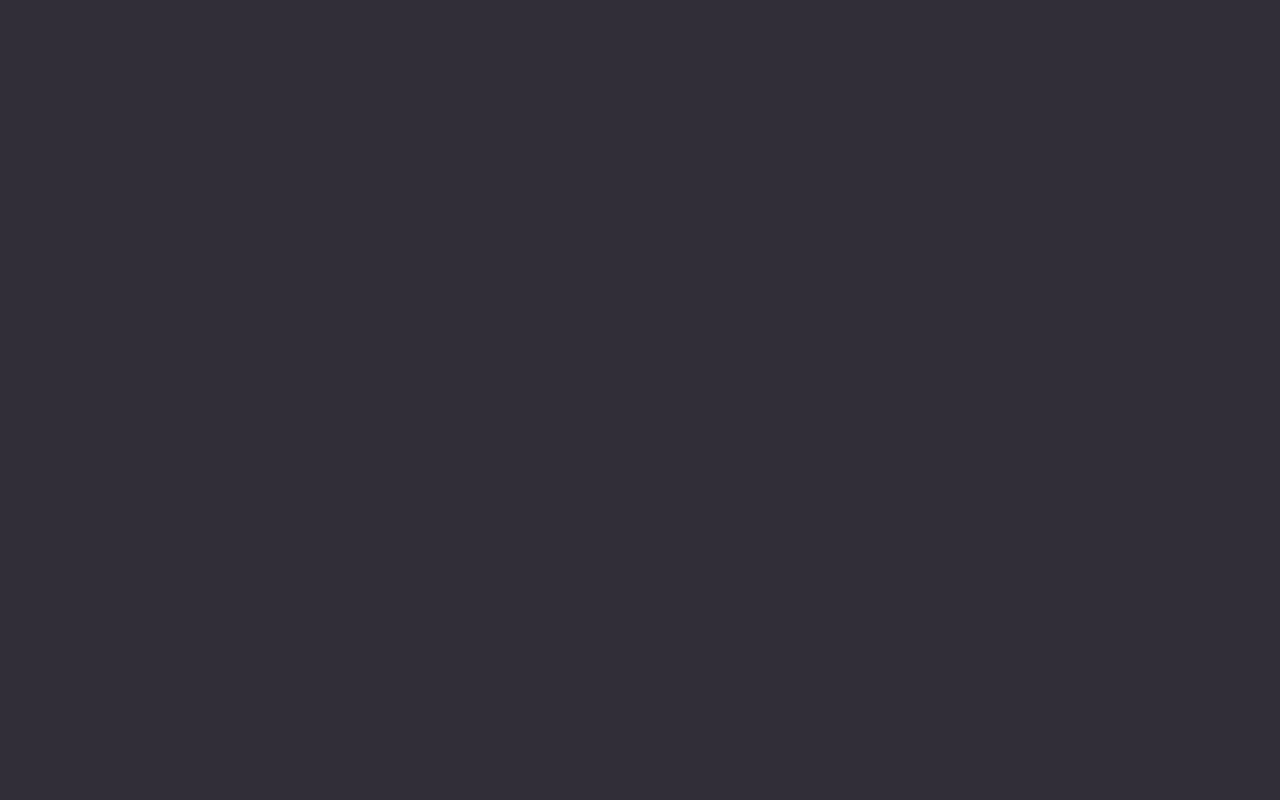
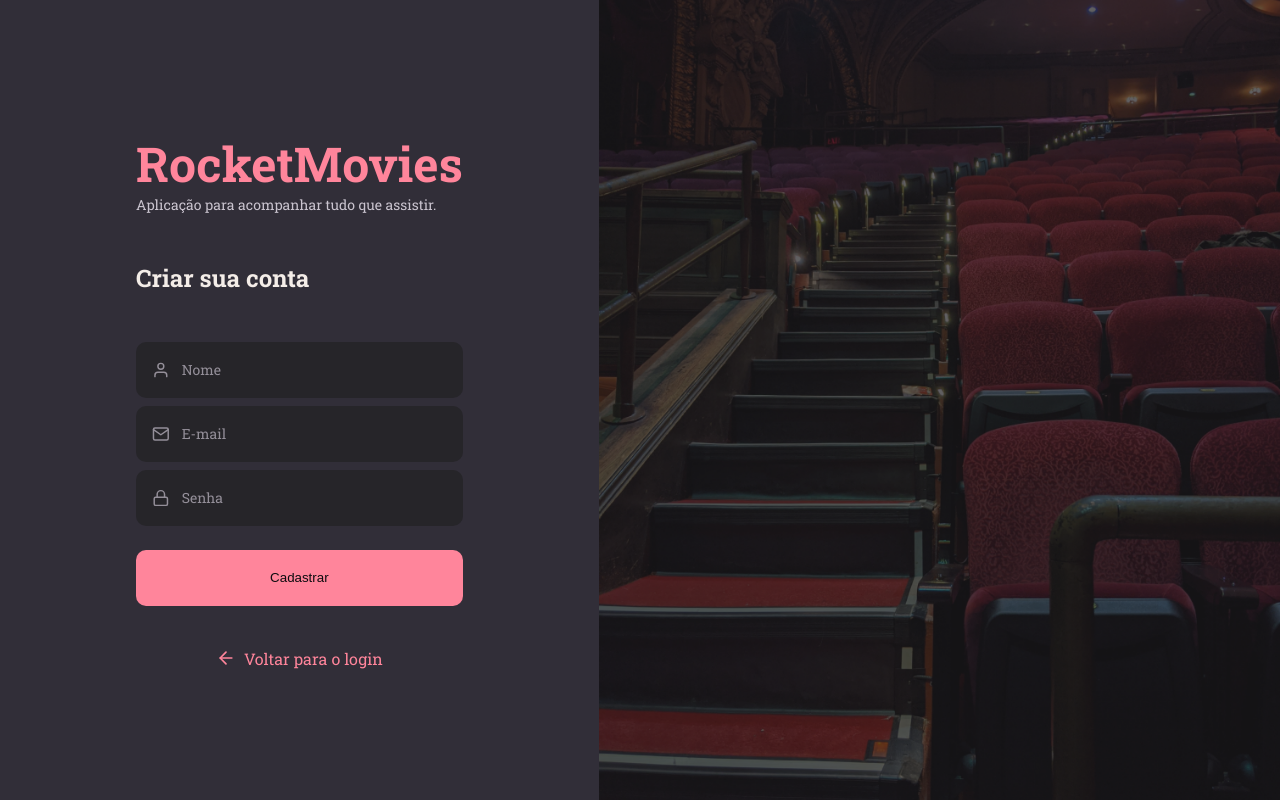
Before and after one commit to Felipe099/Challenge_RocketMovies_Rocketseat, a React (Vite) app: page /register in a window 1280 px wide. Before the commit this address had no page. Built offline with nearby package versions, Linux system fonts and the light colour scheme.

Commit message:
updated create user and Sign in on the platform

```diff
--- a/package.json
+++ b/package.json
@@ -10,6 +10,7 @@
     "preview": "vite preview"
   },
   "dependencies": {
+    "axios": "^1.5.1",
     "react": "^18.2.0",
     "react-dom": "^18.2.0",
     "react-icons": "^4.10.1",
--- a/src/Components/Button/index.jsx
+++ b/src/Components/Button/index.jsx
@@ -3,7 +3,7 @@ import PropTypes from 'prop-types';
 
 export function Button({ title, isActive = false, ...rest }) {
     return (
-        <Container type="text" $isActive={isActive} {...rest}>
+        <Container type="button" $isActive={isActive} {...rest}>
             {title}
         </Container>
     );
--- a/src/Components/Header/index.jsx
+++ b/src/Components/Header/index.jsx
@@ -1,10 +1,20 @@
-import { Container, Profile } from './styles';
+import { Container, Profile, Logout } from './styles';
 
-import { Link } from 'react-router-dom';
+import { Link, useNavigate } from 'react-router-dom';
 
 import { Input } from '../Input';
+import { useAuth } from '../../hooks/auth';
 
 export function Header() {
+    const navigate = useNavigate();
+
+    const { signOut } = useAuth();
+
+    function hundleSignOut() {
+        navigate('/');
+        signOut();
+    }
+
     return (
         <Container>
             <h1>RocketMovies</h1>
@@ -18,7 +28,7 @@ export function Header() {
                     <Link to="/profile">
                         <strong>Felipe Torres</strong>
                     </Link>
-                    <Link to="/SignIn">Sair</Link>
+                    <Logout onClick={hundleSignOut}>Sair</Logout>
                 </div>
                 <img
                     src="https://github.com/Felipe099.png"
--- a/src/Components/Header/styles.js
+++ b/src/Components/Header/styles.js
@@ -30,10 +30,6 @@ export const Profile = styled.div`
         align-items: flex-end;
         margin-right: 9px;
 
-        a {
-            color: ${({ theme }) => theme.COLORS.GRAY_100};
-        }
-
         strong {
             color: ${({ theme }) => theme.COLORS.WHITE};
         }
@@ -45,3 +41,10 @@ export const Profile = styled.div`
         height: 64px;
     }
 `;
+
+export const Logout = styled.button`
+    border: none;
+    background: none;
+
+    color: ${({ theme }) => theme.COLORS.GRAY_100};
+`;
--- /dev/null
+++ b/src/hooks/auth.jsx
@@ -0,0 +1,62 @@
+import { createContext, useContext, useEffect, useState } from 'react';
+import PropTypes from 'prop-types';
+
+import { api } from '../services';
+
+export const AuthContext = createContext({});
+
+function AuthProvider({ children }) {
+    const [data, setData] = useState({});
+
+    async function signIn({ email, password }) {
+        try {
+            const response = await api.post('/sessions', { email, password });
+            const { user, token } = response.data;
+
+            localStorage.setItem('@rocketMovies:user', JSON.stringify(user));
+            localStorage.setItem('@rocketMovies:password', token);
+
+            api.defaults.headers.common['Authorization'] = `Barear ${token}`;
+            setData({ user, token });
+        } catch (error) {
+            if (error.response) {
+                alert(error.response.data.message);
+            } else {
+                alert('Não foi possivel fazer um login');
+            }
+        }
+    }
+
+    function signOut() {
+        localStorage.removeItem('@rocketMovies:user');
+        localStorage.removeItem('@rocketMovies:password');
+        setData({});
+    }
+
+    useEffect(() => {
+        const user = localStorage.getItem('@rocketMovies:user');
+        const token = localStorage.getItem('@rocketMovies:password');
+
+        if (user && token) {
+            api.defaults.headers.common['Authorization'] = `Barear ${token}`;
+            setData({ user: JSON.parse(user), token });
+        }
+    }, []);
+    return (
+        <AuthContext.Provider value={{ signIn, signOut, user: data.user }}>
+            {children}
+        </AuthContext.Provider>
+    );
+}
+
+function useAuth() {
+    const context = useContext(AuthContext);
+
+    return context;
+}
+
+export { AuthProvider, useAuth };
+
+AuthProvider.propTypes = {
+    children: PropTypes.object,
+};
--- a/src/main.jsx
+++ b/src/main.jsx
@@ -2,6 +2,8 @@ import React from 'react';
 import ReactDOM from 'react-dom/client';
 import { ThemeProvider } from 'styled-components';
 import GlobalStyles from './styles/global';
+
+import { AuthProvider } from './hooks/auth';
 
 import theme from './styles/theme';
 
@@ -11,7 +13,9 @@ ReactDOM.createRoot(document.getElementById('root')).render(
     <React.StrictMode>
         <ThemeProvider theme={theme}>
             <GlobalStyles />
-            <Routes />
+            <AuthProvider>
+                <Routes />
+            </AuthProvider>
         </ThemeProvider>
     </React.StrictMode>
 );
--- a/src/pages/SignIn/index.jsx
+++ b/src/pages/SignIn/index.jsx
@@ -1,3 +1,5 @@
+import { useState } from 'react';
+
 import { Container, Form, Background } from './styles';
 
 import { Link } from 'react-router-dom';
@@ -6,8 +8,18 @@ import { Input } from '../../components/Input';
 import { Button } from '../../components/Button';
 
 import { FiMail, FiLock } from 'react-icons/fi';
+import { useAuth } from '../../hooks/auth';
 
 export function SignIn() {
+    const [email, setEmail] = useState('');
+    const [password, setPassword] = useState('');
+
+    const { signIn } = useAuth();
+
+    function hundleSignIn() {
+        signIn({ email, password });
+    }
+
     return (
         <Container>
             <Form>
@@ -16,11 +28,21 @@ export function SignIn() {
 
                 <h2>Faça seu login</h2>
 
-                <Input placeholder="E-mail" icon={FiMail} />
-                <Input placeholder="Senha" icon={FiLock} />
+                <Input
+                    type="text"
+                    placeholder="E-mail"
+                    icon={FiMail}
+                    onChange={(e) => setEmail(e.target.value)}
+                />
+                <Input
+                    type="password"
+                    placeholder="Senha"
+                    icon={FiLock}
+                    onChange={(e) => setPassword(e.target.value)}
+                />
 
                 <div className="button">
-                    <Button title="Entrar" isActive />
+                    <Button title="Entrar" isActive onClick={hundleSignIn} />
                 </div>
 
                 <Link to="/register">Criar Conta</Link>
--- a/src/pages/SignUp/index.jsx
+++ b/src/pages/SignUp/index.jsx
@@ -1,3 +1,8 @@
+import { useState } from 'react';
+import { api } from '../../services';
+
+import { useNavigate } from 'react-router-dom';
+
 import { Container, Form, Background } from './styles';
 
 import { Link } from 'react-router-dom';
@@ -8,6 +13,37 @@ import { Button } from '../../components/Button';
 import { FiMail, FiLock, FiUser, FiArrowLeft } from 'react-icons/fi';
 
 export function SignUp() {
+    const navigate = useNavigate();
+
+    const [name, setName] = useState('');
+    const [email, setEmail] = useState('');
+    const [password, setPassword] = useState('');
+
+    function hundleSingUp() {
+        if (!name) {
+            return alert('O campo Nome tem que ser preenchido');
+        }
+        if (!email) {
+            return alert('O campo E-mail tem que ser preenchido');
+        }
+        if (!password) {
+            return alert('O campo Senha tem que ser preenchido');
+        }
+
+        api.post('/users', { name, email, password })
+            .then(() => {
+                alert('Usuário cadastrado com sucesso');
+                navigate('/');
+            })
+            .catch((error) => {
+                if (error.response) {
+                    alert(error.response.data.message);
+                } else {
+                    alert('Não foi possivel fazer o cadastrado deste Usuario!');
+                }
+            });
+    }
+
     return (
         <Container>
             <Form>
@@ -16,12 +52,28 @@ export function SignUp() {
 
                 <h2>Criar sua conta</h2>
 
-                <Input placeholder="Nome" icon={FiUser} />
-                <Input placeholder="E-mail" icon={FiMail} />
-                <Input placeholder="Senha" icon={FiLock} />
+                <Input
+                    type="text"
+                    placeholder="Nome"
+                    icon={FiUser}
+                    onChange={(e) => setName(e.target.value)}
+                />
+                <Input
+                    type="email"
+                    placeholder="E-mail"
+                    icon={FiMail}
+                    onChange={(e) => setEmail(e.target.value)}
+                />
+                <Input
+                    type="password"
+                    placeholder="Senha"
+                    icon={FiLock}
+                    current-password="true"
+                    onChange={(e) => setPassword(e.target.value)}
+                />
 
                 <div className="button">
-                    <Button title="Cadastrar" isActive />
+                    <Button title="Cadastrar" isActive onClick={hundleSingUp} />
                 </div>
 
                 <Link to="/">
--- a/src/routes/index.jsx
+++ b/src/routes/index.jsx
@@ -1,12 +1,13 @@
 import { BrowserRouter } from 'react-router-dom';
+import { useAuth } from '../hooks/auth';
 
 import { AppRoutes } from './app.routes';
-// import { AuthRoutes } from './auth.routes';
+import { AuthRoutes } from './auth.routes';
 
 export function Routes() {
+    const { user } = useAuth();
+
     return (
-        <BrowserRouter>
-            <AppRoutes />
-        </BrowserRouter>
+        <BrowserRouter> {user ? <AppRoutes /> : <AuthRoutes />} </BrowserRouter>
     );
 }
--- /dev/null
+++ b/src/services/index.js
@@ -0,0 +1,5 @@
+import axios from 'axios';
+
+export const api = axios.create({
+    baseURL: 'http://localhost:3333',
+});
```
Also changed, not shown: 1 other file (tests, documents, lock files or other folders).
